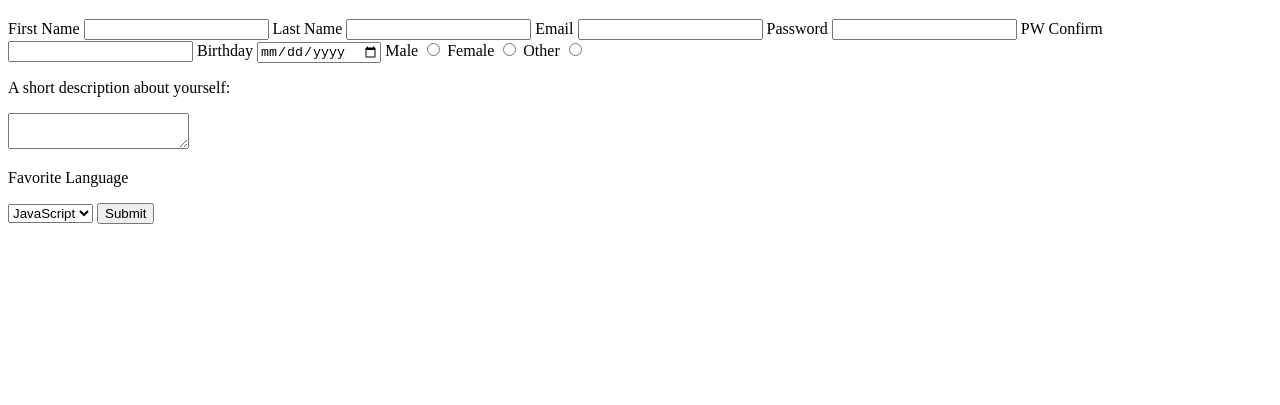
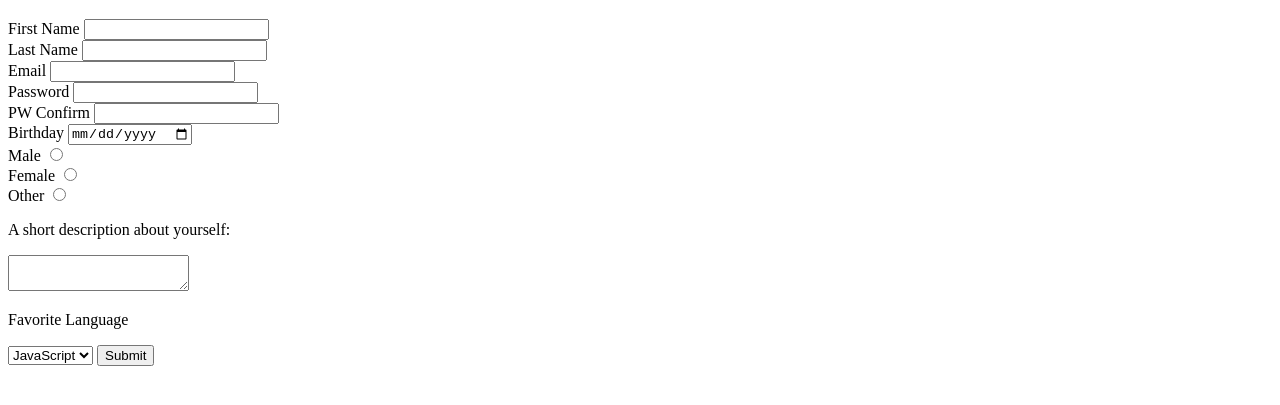
Before and after one commit to Nordcoder0101/day-1, a plain HTML site: page form.html in a window 1280 px wide. Shown: the part 61-466 px from the top of the page. Drawn offline with Linux system fonts and the light colour scheme.

Commit message:
added breaks

```diff
--- a/form.html
+++ b/form.html
@@ -8,28 +8,28 @@
     <h1>My Registration Form</h1>
     <form>
       <label for="first_name">First Name</label>
-      <input type="text" name="first_name">
+      <input type="text" name="first_name"><br>
 
       <label for="last-name">Last Name</label>
-      <input type="text" name="first_name">
+      <input type="text" name="first_name"><br>
 
       <label for="email">Email</label>
-      <input type="text" name="email">
+      <input type="text" name="email"><br>
 
       <label for="password">Password</label>
-      <input type="text" name="password">
+      <input type="text" name="password"><br>
 
       <label for="password_confirm">PW Confirm</label>
-      <input type="text" name="password_confirm">
+      <input type="text" name="password_confirm"><br>
 
       <label for="birthday">Birthday</label>
-      <input type="date" name="birthday">
+      <input type="date" name="birthday"><br>
 
       <label for="male">Male</label>
-      <input type="radio" id="male" value="male">
+      <input type="radio" id="male" value="male"><br>
 
       <label for="female">Female</label>
-      <input type="radio" id="female" value="female">
+      <input type="radio" id="female" value="female"><br>
 
       <label for="other">Other</label>
       <input type="radio" id="other" value="other">
@@ -43,7 +43,9 @@
         <option value="python">Python</option>
         <option value="c#">C#</option>
       </select>
+
       <button>Submit</button>
+
     </form>
   </body>
 </html>
```
